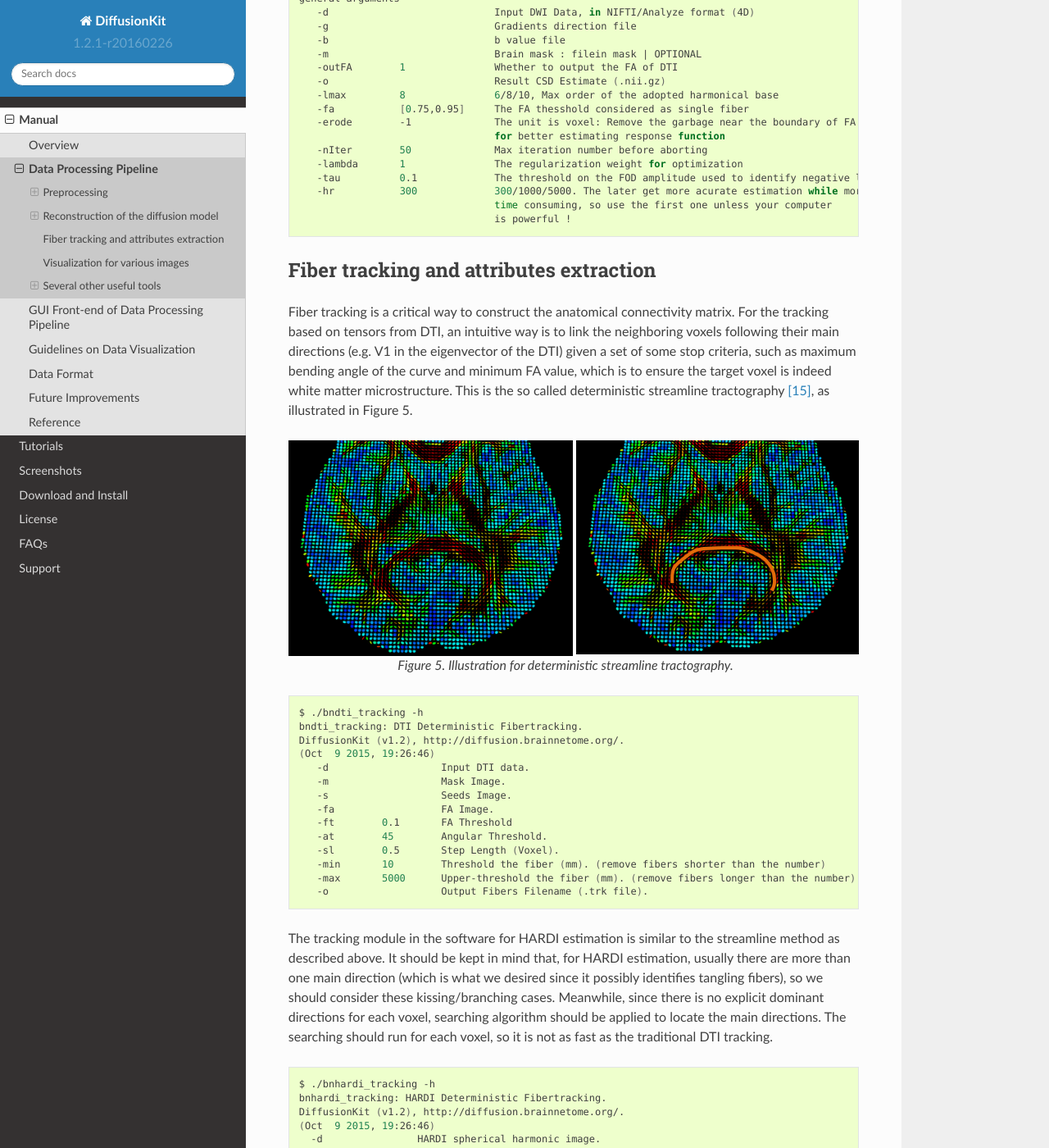
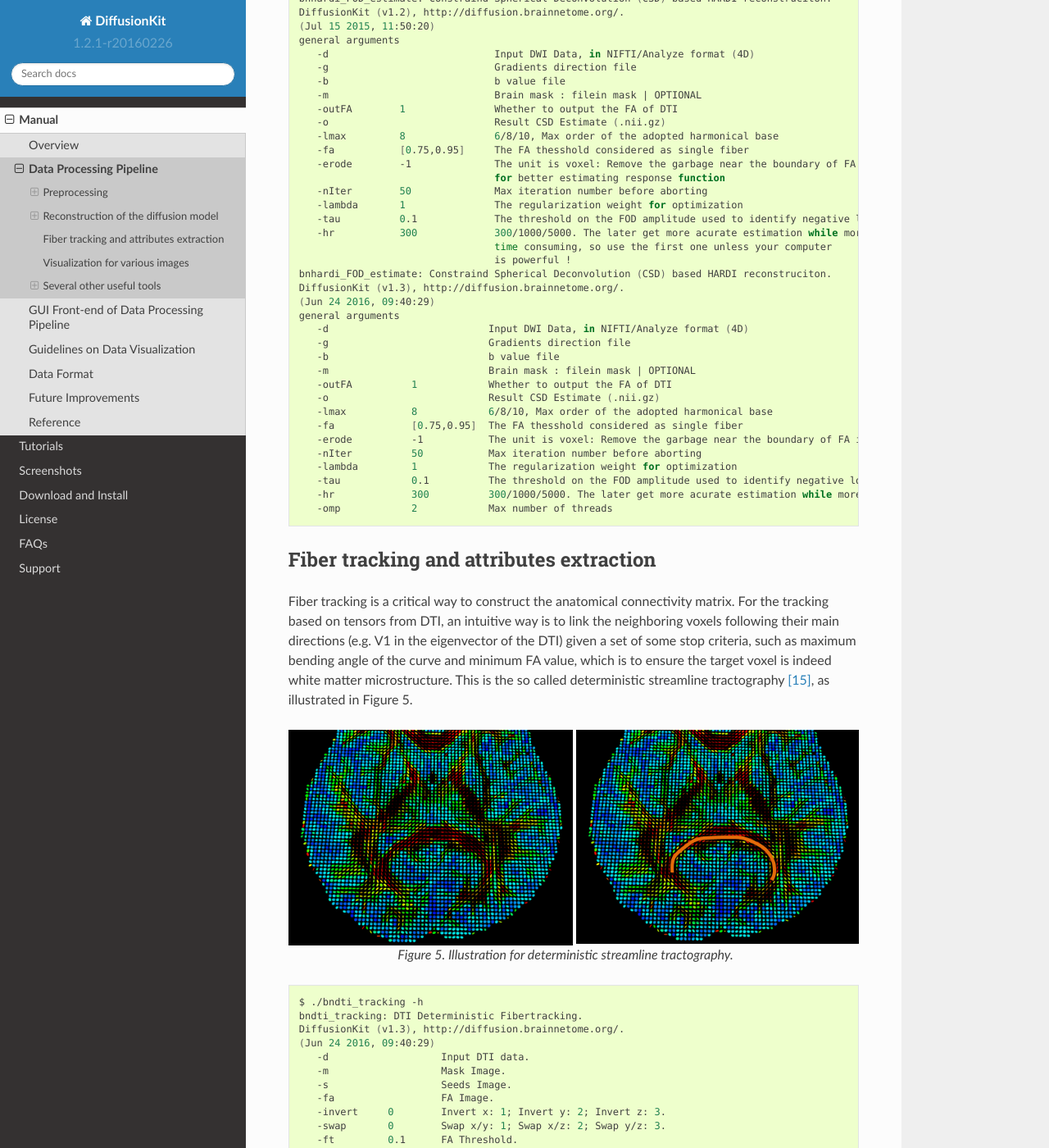
Before and after one commit to brainnetome/diffusionkit, a Sphinx documentation site: the page built from source/userguide.rst, in a window 1280 px wide and 1400 px high, scrolled down 6863 px. Shown: the whole window at 82% size. Built offline with Sphinx 7.4.7 and the Read the Docs theme 2.0.0, drawn with Linux system fonts in a browser that asks for light colours; formulas are drawn with MathJax 3; some of the changed text lies outside the part shown.

Commit message:
update the command help information

```diff
--- a/source/userguide.rst
+++ b/source/userguide.rst
@@ -169,11 +169,13 @@
 .. code-block:: bash
 
  $ ./bneddy -h
- bneddy: Head Motion Correction.
-    -i                Input file.
-    -o                Output file.
+ bneddy: Eddy Currents and Head Motion Correction.
+ (Mar 10 2016, 16:20:52)
+
+    -i                Input file, 4D .nii.gz file.
+    -o                Prefix for output file, and it will also output the log file as Prefix.txt which will be called by bnrotate_bvec.
     -ref     0        Reference image.
-    -omp     2        Max number of threads.
+    -omp     2        Max number of threads
 
 Skull Stripping (Brain Extraction)
 ----------------------------------
@@ -315,16 +317,17 @@
 
  $ ./bndti_estimate -h
  bndti_estimate: Diffusion Tensors Estimation.
- DiffusionKit (v1.2), http://diffusion.brainnetome.org/.
- (Oct  9 2015, 19:26:40)
+ DiffusionKit (v1.3), http://diffusion.brainnetome.org/.
+ (Jun 24 2016, 09:40:15)
+
  general arguments
-    -d                Input DWI Data, in NIFTI/Analyze format (4D)
-    -g                Gradients direction file
-    -b                b value file
-    -m                Brain mask : filein mask | OPTIONAL
-    -o                Result DTI : fileout DTI
-    -tensor  0        Save tensor : 0 - No; 1 - Yes; (Default: 0)
-    -eig     0        Save eigenvalues and eigenvectors : 0 - No; 1 - Yes; (Default: 0)
+    -d                    Input DWI Data, in NIFTI/Analyze format (4D)
+    -g                    Gradients direction file
+    -b                    b value file
+    -m                    Brain mask : filein mask | OPTIONAL
+    -o          dti       Result DTI : fileout prefix; 'dti' by default
+    -tensor     0         Save tensor : 0 - No; 1 - Yes; (Default: 0)
+    -eig        0         Save eigenvalues and eigenvectors : 0 - No; 1 - Yes; (Default: 0)
 
 .. _SPFI_Reconstruction:
 
@@ -363,23 +366,23 @@
 
 .. code-block:: bash
 
-  $ bnhardi_ODF_estimate -h
-  bnhardi_ODF_estimate: Orientation Distribution Function Estimation (SPFI method).
-  DiffusionKit (v1.2), http://diffusion.brainnetome.org/.
-  (Jul 15 2015, 11:50:20)
-    -d                        dwi data
-    -b                        text file contains b-value
-    -g                        text file contains grad direction
-    -m                        Brain mask.
-    -o                        output odf file
-    -scale           -1       if not given, a suggested scheme is used
-    -tau             0.02533  tar value to calculate the true pdf.
-    -outGFA          false    output GFA: true or false
-    -rdis            0.015    r value for pdf.
-    -sh              4        order of spherical harmonics
-    -ra              1        order of radial part
-    -lambda_sh       0        regualrization parameter for sh basis
-    -lambda_ra       0        regualrization parameter for ra basis
+ $ ./bnhardi_ODF_estimate -h
+ bnhardi_ODF_estimate: Orientation Distribution Function Estimation (SPFI method).
+ DiffusionKit (v1.3), http://diffusion.brainnetome.org/.
+ (Jun 24 2016, 09:40:28)
+    -d                        Input DWI data (4D NIfTI file).
+    -b                        Text file for b-values.
+    -g                        Text file for grad directions.
+    -m                        Input brain mask.
+    -o                        Output prefix for EAP profile and ODF file.
+    -scale          -1        The scale parameter of Spherical Polar Fourier Basis. The default is calculated by the program.
+    -tau            0.02533   The diffusion time of DWI data.
+    -outGFA         false     Whether output generalized FA. True means Yes.
+    -rdis           0.015     The radius value for EAP profile.
+    -sh             4         Order of spherical basis
+    -ra             1         Order of radial basis
+    -lambda_sh      0         Regularization parameter for spherical basis
+    -lambda_ra      0         Regularization parameter for radial basis
 
 .. _CSD_Reconstruction:
 
@@ -432,6 +435,24 @@
     -hr           300             300/1000/5000. The later get more acurate estimation while more
                                   time consuming, so use the first one unless your computer
                                   is powerful !
+ bnhardi_FOD_estimate: Constraind Spherical Deconvolution (CSD) based HARDI reconstruciton.
+ DiffusionKit (v1.3), http://diffusion.brainnetome.org/.
+ (Jun 24 2016, 09:40:29)
+ general arguments
+    -d                           Input DWI Data, in NIFTI/Analyze format (4D)
+    -g                           Gradients direction file
+    -b                           b value file
+    -m                           Brain mask : filein mask | OPTIONAL
+    -outFA          1            Whether to output the FA of DTI
+    -o                           Result CSD Estimate (.nii.gz)
+    -lmax           8            6/8/10, Max order of the adopted harmonical base
+    -fa             [0.75,0.95]  The FA thesshold considered as single fiber
+    -erode          -1           The unit is voxel: Remove the garbage near the boundary of FA image, for better estimating response function
+    -nIter          50           Max iteration number before aborting
+    -lambda         1            The regularization weight for optimization
+    -tau            0.1          The threshold on the FOD amplitude used to identify negative lobes
+    -hr             300          300/1000/5000. The later get more acurate estimation while more time consuming, so use the first one unless your computer is powerful !
+    -omp            2            Max number of threads
 
 .. _Fiber_Tracking:
 
@@ -457,17 +478,19 @@
 
  $ ./bndti_tracking -h
  bndti_tracking: DTI Deterministic Fibertracking.
- DiffusionKit (v1.2), http://diffusion.brainnetome.org/.
- (Oct  9 2015, 19:26:46)
+ DiffusionKit (v1.3), http://diffusion.brainnetome.org/.
+ (Jun 24 2016, 09:40:29)
     -d                   Input DTI data.
     -m                   Mask Image.
     -s                   Seeds Image.
     -fa                  FA Image.
-    -ft        0.1       FA Threshold
-    -at        45        Angular Threshold.
-    -sl        0.5       Step Length (Voxel).
-    -min       10        Threshold the fiber (mm). (remove fibers shorter than the number)
-    -max       5000      Upper-threshold the fiber (mm). (remove fibers longer than the number)
+    -invert     0        Invert x: 1; Invert y: 2; Invert z: 3.
+    -swap       0        Swap x/y: 1; Swap x/z: 2; Swap y/z: 3.
+    -ft         0.1      FA Threshold.
+    -at         45       Angular Threshold.
+    -sl         0.5      Step Length (Voxel).
+    -min        10       Threshold the fiber (mm). (remove fibers shorter than the number)
+    -max        5000     Upper-threshold the fiber (mm). (remove fibers longer than the number)
     -o                   Output Fibers Filename (.trk file).
 
 The tracking module in the software for HARDI estimation is similar to the
@@ -483,18 +506,22 @@
 
  $ ./bnhardi_tracking -h
  bnhardi_tracking: HARDI Deterministic Fibertracking.
- DiffusionKit (v1.2), http://diffusion.brainnetome.org/.
- (Oct  9 2015, 19:26:46)
-   -d                HARDI spherical harmonic image.
-   -fa               Anisotropy image.
-   -m                Mask file.
-   -s                Seeds file.
-   -o                Fiber file (.trk file).
-   -sl     0.5       Step length (Voxel): float
-   -ft     0.1       FA threshold: float
-   -at     75        Angle threshold: float
-   -min    10        Threshold the fiber (mm). (remove fibers shorter than the number)
-   -max    5000      Upper-threshold the fiber (mm). (remove fibers longer than the number)
+ DiffusionKit (v1.3), http://diffusion.brainnetome.org/.
+ (Jun 24 2016, 09:40:28)
+    -d                        HARDI spherical harmonic image.
+    -fa                       FA image.
+    -m                        Mask image.
+    -s                        Seeds image.
+    -sl           0.5         Step length (Voxel): float.
+    -ft           0.1         FA threshold: float.
+    -at           60          Angle threshold: float.
+    -min          10          Threshold the fiber (mm). (remove fibers shorter than the number)
+    -max          5000        Upper-threshold the fiber (mm). (remove fibers longer than the number)
+    -invert       0           Invert x: 1; Invert y: 2; Invert z: 3.
+    -swap         0           Swap x/y: 1; Swap x/z: 2; Swap y/z: 3.
+    -threshold    0.25        Threshold for the peaks of ODF.
+    -omp          1           Max number of threads.
+    -o                        Tract file (.trk file).
 
 Visualization for various images
 ================================
@@ -700,8 +727,8 @@
 
 .. code-block:: bash
 
- $ bncalc -h
- DiffusionKit (v1.2), http://diffusion.brainnetome.org/.
+ $ ./bncalc -h
+ DiffusionKit (v1.3), http://diffusion.brainnetome.org/.
  This funciton provide basic process for the input data (NIFTI/Analyze format)
  Usage of bncalc:
     -i       image         The original file you want to manage.
@@ -709,15 +736,19 @@
     -sub     image/value   Subtract data from the last step.
     -mul     image/value   Multiply the data from the last step.
     -div     image/value   Divide the data from the last step.
-    -roi     x,y,z,r       Generate a ROI centered at [x,y,z](MNI mm) with radius r,
-                           in the input data space.
+    -roi     x,y,z,r       Generate a ROI centered at [x,y,z](MNI mm) with radius r, in the input data space.
+    -roi_rect  x1,x2,y1,y2,z1,z2  OR  i
+                           Generate a cuboid ROI by specifying left-bottom
+                           corner [x1,y1,z1] and right-up corner [x2,y2,z2].
+                           If only one integer is specified, we assume you
+                           want to get the i-the volume along the 4th dimension (from 0).
     -mask    image         Mask the data from last step by this input one.
                            If this input is a binary, then it is the same as
                            -mul, otherwise it keep the voxels from the last step
                            when the new input is nonzero.
     -bin     value         set 1 if >value, otherwise 0.
-    -uthr    value         Set voxel=0 when it>=value.
-    -dthr    value         Set voxel=0 when it<=value.
+    -uthr    value         Set voxel=0 when it>value.
+    -dthr    value         Set voxel=0 when it<value.
     -o       image         output a NIFTI (.nii.gz) file
 
 Fiber manipulation
@@ -730,14 +761,15 @@
 
 .. code-block:: bash
 
- bnfiber_prune: Merge or prune fiber bundles based on given ROIs.
- DiffusionKit (v1.2), http://diffusion.brainnetome.org/.
- (Sep 17 2015, 14:47:12)
-    -fiber                                    fiber file
-    -and                                      AND file: ro1.nii.gz,roi2.nii.gz
-    -or                                       OR file: roi1.nii.gz,roi2.nii.gz
-    -not                                      NOT file: ro1.nii.gz,roi2.nii.gz
-    -o                                        Output file (.trk file).
+ $ ./bnfiber_prune
+ bnfiber_prune: Prune fiber bundles based on given ROIs.
+ DiffusionKit (v1.3), http://diffusion.brainnetome.org/.
+ (Jun 24 2016, 09:40:29)
+    -fiber          Tract file (.trk file)
+    -and            AND ROI file: ro1.nii.gz,roi2.nii.gz
+    -or             OR ROI file: roi1.nii.gz,roi2.nii.gz
+    -not            NOT ROI file: ro1.nii.gz,roi2.nii.gz
+    -o              Output Tract file (.trk file).
 
 :code:`bnfiber_end`, to cut the fiber bundles given start/stop ROIs, which is useful
 to get the exact connections between two ROIs in constructing connectivity matrix.
@@ -746,12 +778,12 @@
 
  $ ./bnfiber_end -h
  bnfiber_end: Extract fibers which end in the two given rois.
- DiffusionKit (v1.2), http://diffusion.brainnetome.org/.
- (Sep 17 2015, 14:47:12)
-    -fiber                                    fiber file
-    -roi1                                     roi1 file
-    -roi2                                     roi2 file
-    -o                                        Output file (.trk file)
+ DiffusionKit (v1.3), http://diffusion.brainnetome.org/.
+ (Jun 24 2016, 09:40:29)
+    -fiber          Tract file (.trk file).
+    -roi1           ROI1 file
+    -roi2           ROI2 file
+    -o              Output tract file (.trk file)
 
 :code:`bnfiber_stats`, to extract statistical properties of the fiber bundle, such
 as mean FA/MD and fiber numbers.
@@ -760,22 +792,21 @@
 
  $ ./bnfiber_stats -h
  bnfiber_stats: Show fiber stats.
- DiffusionKit (v1.2), http://diffusion.brainnetome.org/.
- (Sep 17 2015, 14:47:12)
-    -fiber                                    Input fiber file, then output mean FA/MD, number of fibers et al.
+ DiffusionKit (v1.3), http://diffusion.brainnetome.org/.
+ (Jun 24 2016, 09:40:33)
+    -fiber          Input tract file (.trk file).
 
 :code:`bnfiber_map`, to compute the fiber density map which is used in track density imaging `[16] <reference.html#id16>`_.
 
 .. code-block:: bash
 
  $ ./bnfiber_map -h
- bnfiber_map: Calculate the fiber density according to the reference volume.
- DiffusionKit (v1.2), http://diffusion.brainnetome.org/.
- (Sep 17 2015, 14:47:13)
-    -fiber                                    Fiber file
-    -ref                                      Reference file (NIfTI)
-    -o                                        Output file (NIfTI).
-    -nor             1                        Normalize fiber density: 1(yes) or 0(no).
+ bnfiber_map: Calculate the fiber density.
+ DiffusionKit (v1.3), http://diffusion.brainnetome.org/.
+ (Jun 24 2016, 09:40:29)
+    -fiber             Fiber file (.trk).
+    -o                 Output file (NIfTI).
+    -nor        1      Normalize fiber density: 1 (yes) or 0 (no).
 
 :code:`bnmerge` / :code:`bnsplit`, to merge the 3D volumes to 4D or split 4D to 3D volumes.
 
@@ -800,10 +831,11 @@
 
 .. code-block:: bash
 
- $ bninfo -h
- bninfo: Show file header information.
- DiffusionKit (v1.2), http://diffusion.brainnetome.org/.
- (Jul 15 2015, 11:50:01)
-    -i                                        Nifti/ANALYZE/DICOM file.
+ $ ./bninfo -h
+ Show file header information.
+ DiffusionKit (v1.3), http://diffusion.brainnetome.org/.
+ Options:
+   -h,--help           Print this help information
+   -c,--is-canonical   Check XFORM and parse whether transform matrix is canoical
 
 .. include:: common.txt
```
Also changed, not shown: other parts of source/userguide.rst (+2 -2 lines).
